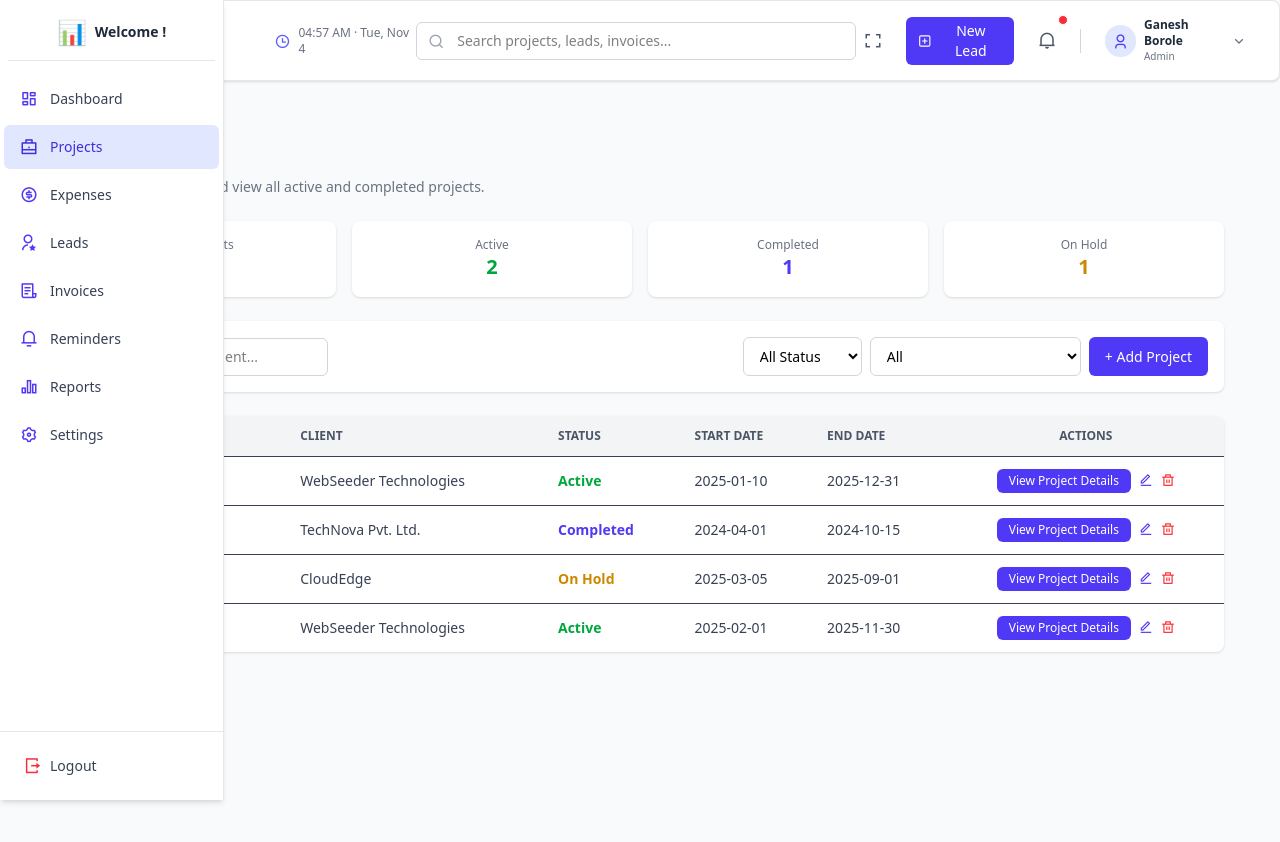
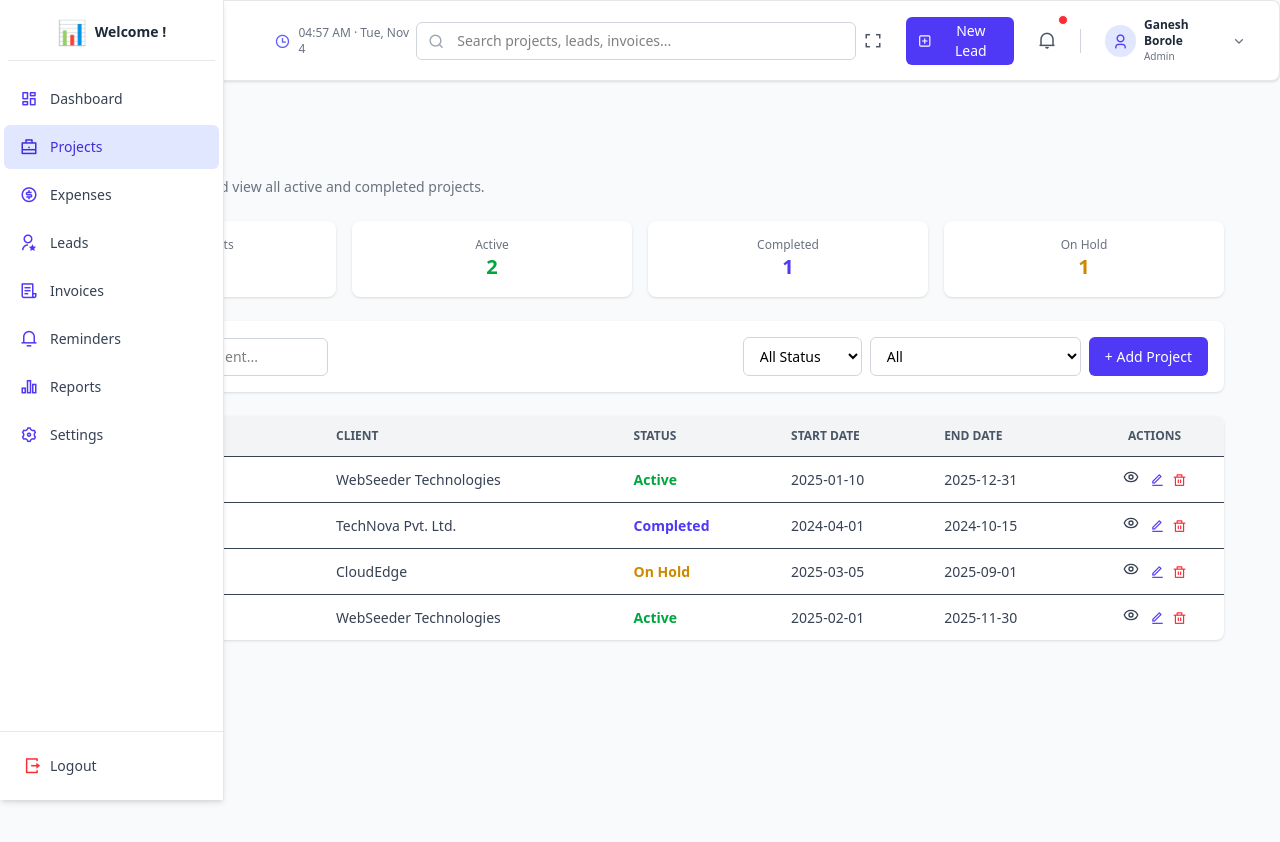
Before and after one commit to ganeshWebseeder/CRM-App, a React (Vite) app: page /projects in a window 1280 px wide. Shown: the top 842 px of the page. Built offline with nearby package versions, Linux system fonts and the light colour scheme.

Commit message:
updation on leads page ,navbar ,etc

```diff
--- a/src/App.jsx
+++ b/src/App.jsx
@@ -1,11 +1,14 @@
+
+
 import { BrowserRouter, Routes, Route } from "react-router-dom";
 import Login from "./Pages/Login";
 import Dashboard from "./Pages/Dashboard";
+
 import MainLayout from "./components/layouts/MainLayout";
 import Projects from "./Pages/Projects";
 import LeadManagementPage from "./Pages/Leads";
+import ExpenseManagement from "./Pages/ExpenseManagement";
 import ProjectDetails from "./Pages/ProjectDetails";
-import ExpenseManagement from "./Pages/ExpenseManagement";
 
 function App() {
   return (
@@ -30,15 +33,6 @@ function App() {
             </MainLayout>
           }
         />
-         <Route
-          path="/expenses"
-          element={
-            <MainLayout>
-              <ExpenseManagement />
-
-            </MainLayout>
-          }
-        />
         <Route
           path="/leads"
           element={
@@ -48,8 +42,16 @@ function App() {
             </MainLayout>
           }
         />
-         {/* 📄 Project Details (Dynamic Route) */}
         <Route
+          path="/expenses"
+          element={
+            <MainLayout>
+              <ExpenseManagement/>
+
+            </MainLayout>
+          }
+        />
+         <Route
           path="/projects/:id"
           element={
             <MainLayout>
@@ -57,6 +59,7 @@ function App() {
             </MainLayout>
           }
         />
+
       </Routes>
 
 
--- a/src/Pages/Projects.jsx
+++ b/src/Pages/Projects.jsx
@@ -1,6 +1,7 @@
 import React, { useState, useMemo } from "react";
 import { useNavigate } from "react-router-dom";
 import ProjectModal from "../components/ProjectModal";
+import { Eye } from "lucide-react";
 
 export default function Projects() {
   const navigate = useNavigate();
@@ -64,20 +65,20 @@ export default function Projects() {
     return matchesSearch && matchesStatus && matchesClient;
   });
 
-  // ✏️ Edit Project
+  //  Edit
   const handleEdit = (project) => {
     setEditProject(project);
     setShowModal(true);
   };
 
-  // ❌ Delete Project
+  //  Delete
   const handleDelete = (id) => {
     if (window.confirm("Are you sure you want to delete this project?")) {
       setProjects((prev) => prev.filter((p) => p.id !== id));
     }
   };
 
-  // 💾 Save Project (from Modal)
+  // Save Project
   const handleSave = (project) => {
     if (editProject) {
       setProjects((prev) =>
@@ -211,14 +212,25 @@ export default function Projects() {
                   <td className="p-3">{p.start}</td>
                   <td className="p-3">{p.end}</td>
                   <td className="p-3 text-center space-x-2">
-                    <button
-                      onClick={() => navigate(`/projects/${p.id}`)}
-                      className="bg-indigo-600 hover:bg-indigo-700 text-white text-xs px-3 py-1 rounded-md transition"
-                    >
-                      View Project Details
-                    </button>
+
+
+                  <div className="relative group inline-block">
+  <button
+    onClick={() => navigate(`/projects/${p.id}`)}
+    className="flex items-center gap-1 text-gray-700 hover:text-blue-600 text-xs rounded-md transition"
+  >
+    <Eye className="w-4 h-4 group-hover:text-blue-600" />
+    <span></span>
+  </button>
+
+  {/* Tooltip on hover */}
+  <span className="absolute bottom-full mb-1 left-1/2 -translate-x-1/2 opacity-0 group-hover:opacity-100 bg-gray-800 text-white text-[10px] rounded py-1 px-2 whitespace-nowrap transition">
+    Click to see full project details
+  </span>
+</div>
+
                     <i
-                      className="ri-edit-line text-indigo-600 cursor-pointer hover:text-indigo-800"
+                      className="ri-edit-line text-indigo-600 cursor-pointer hover:text-indigo-800 "
                       onClick={() => handleEdit(p)}
                     ></i>
                     <i
--- a/src/components/projectdetails/ProjectOverviewTab.jsx
+++ b/src/components/projectdetails/ProjectOverviewTab.jsx
@@ -100,7 +100,7 @@ export default function ProjectOverviewTab({ id }) {
           {!editMode && (
             <button
               onClick={() => setEditMode(true)}
-              className="text-indigo-600 text-xs hover:underline"
+              className="text-indigo-600 text-xs hover:underline border-1 p-2 rounded-md hover:bg-blue-700 hover:text-black"
             >
               Edit
             </button>
--- a/vite.config.js
+++ b/vite.config.js
@@ -1,10 +1,16 @@
 import { defineConfig } from 'vite'
 import react from '@vitejs/plugin-react'
 import tailwindcss from '@tailwindcss/vite'
+import path from 'path'
 
 // https://vite.dev/config/
 export default defineConfig({
   plugins: [react(), tailwindcss()],
+  resolve: {
+    alias: {
+      '@': path.resolve(__dirname, './src'), // 👈 This line makes @ point to /src
+    },
+  },
   build: {
     // Raise the warning limit for large JS chunks (default is 500 kB)
     chunkSizeWarningLimit: 1000, // warns only if > 1 MB
```
